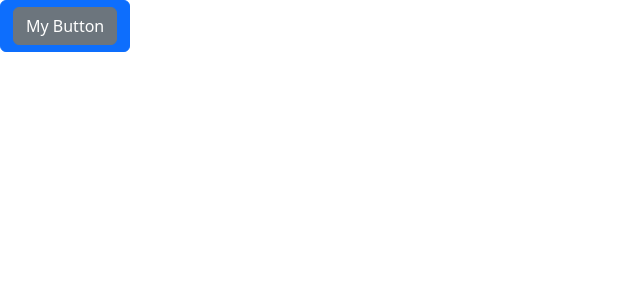
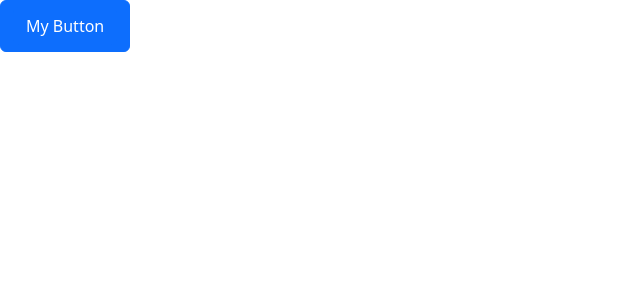
Before and after one commit to illwillgusto/tutorialreact-app, a React (Vite) app: page / in a window 1280 px wide. Shown: the top 300 px of the page, without its empty margins (0-640 px from the left). Built offline with nearby package versions, Linux system fonts and the light colour scheme.

Commit message:
optional props
changed the button color
added a "?" to the color prop, this tells the typescript complier that this prop is optional

this was added after adding the primary color

```diff
--- a/src/App.tsx
+++ b/src/App.tsx
@@ -3,7 +3,7 @@
 function App() {
 	return (
 		<div className='btn btn-primary'>
-			<Button color="secondary" onClick={() => console.log('Clicked')}>My Button</Button>
+			<Button onClick={() => console.log('Clicked')}>My Button</Button>
 		</div>
 	);
 }
--- a/src/components/Button.tsx
+++ b/src/components/Button.tsx
@@ -1,10 +1,10 @@
 interface Props {
     children: string;
-    color: string;
+    color?: string;
     onClick: () => void;
 }
 
-const Button = ({ children, onClick, color }: Props) => {
+const Button = ({ children, onClick, color = 'primary' }: Props) => {
   return (
     <button className={'btn btn-' + color} onClick={onClick} >{children}</button>
   )
```
